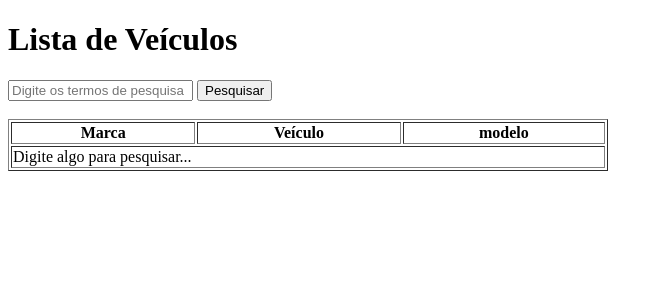
After one commit to Slklukas/locadora1902, a PHP site: page /php/pesquisa_veic.php in a window 1280 px wide. The commit adds this page. Shown: the top 300 px of the page, without its empty margins (0-663 px from the left). Run offline with PHP 8.4, Linux system fonts and the light colour scheme.

Commit message:
Add files via upload

```diff
--- a/php/conexao.php
+++ b/php/conexao.php
@@ -5,10 +5,10 @@
     $dbPassword = 'EGC4KYFZ9G';
     $dbName = 'sql9624165';
 
-    // $dbHost = '127.0.0.1';
-    // $dbUsarname = 'root';
-    // $dbPassword = '';
-    // $dbName = 'login';
+    $dbHost = '127.0.0.1';
+    $dbUsarname = 'root';
+    $dbPassword = '';
+    $dbName = 'login';
 
 
     $conexao = new mysqli($dbHost, $dbUsarname, $dbPassword, $dbName);
--- a/php/pesquisa.php
+++ b/php/pesquisa.php
@@ -11,7 +11,7 @@
     if(!empty($_GET['search']))
     {
         $data = $_GET['search'];
-        $sql = "SELECT * FROM veiculos WHERE id LIKE '%$data%' or nome LIKE '%$data%' or email LIKE '%$data%' ORDER BY id DESC";
+        $sql = "SELECT * FROM veiculos WHERE id LIKE '%$data%' or descricao LIKE '%$data%' or marca LIKE '%$data%' or modelo LIKE '%$data%' or ano LIKE '%$data%' or tipo ORDER BY id DESC";
     }
     else
     {
--- /dev/null
+++ b/php/pesquisa_veic.php
@@ -0,0 +1,65 @@
+<?php
+
+include('conexao.php');
+
+?>
+<!DOCTYPE html>
+<html lang="en">
+<head>
+    <meta charset="UTF-8">
+    <meta http-equiv="X-UA-Compatible" content="IE=edge">
+    <meta name="viewport" content="width=device-width, initial-scale=1.0">
+    <title>Sistema de Busca</title>
+</head>
+<body>
+    <h1>Lista de Veículos</h1>
+    <form action="">
+        <input name="busca" value="<?php if(isset($_GET['busca'])) echo $_GET['busca']; ?>" placeholder="Digite os termos de pesquisa" type="text">
+        <button type="submit">Pesquisar</button>
+    </form>
+    <br>
+    <table width="600px" border="1">
+        <tr>
+            <th>Marca</th>
+            <th>Veículo</th>
+            <th>modelo</th>
+        </tr>
+        <?php
+        if (!isset($_GET['busca'])) {
+            ?>
+        <tr>
+            <td colspan="3">Digite algo para pesquisar...</td>
+        </tr>
+        <?php
+        } else {
+            $pesquisa = $mysqli->real_escape_string($_GET['busca']);
+            $sql_code = "SELECT *
+                FROM veiculos
+                WHERE marca LIKE '%$pesquisa%'
+                OR modelo LIKE '%$pesquisa%'
+                OR tipo LIKE '%$pesquisa%'";
+            $sql_query = $mysqli->query($sql_code) or die("ERRO ao consultar! " . $mysqli->error);
+
+            if ($sql_query->num_rows == 0) {
+                ?>
+            <tr>
+                <td colspan="3">Nenhum resultado encontrado...</td>
+            </tr>
+            <?php
+            } else {
+                while($dados = $sql_query->fetch_assoc()) {
+                    ?>
+                    <tr>
+                        <td><?php echo $dados['marca']; ?></td>
+                        <td><?php echo $dados['ano']; ?></td>
+                        <td><?php echo $dados['modelo']; ?></td>
+                    </tr>
+                    <?php
+                }
+            }
+            ?>
+        <?php
+        } ?>
+    </table>
+</body>
+</html>
```
